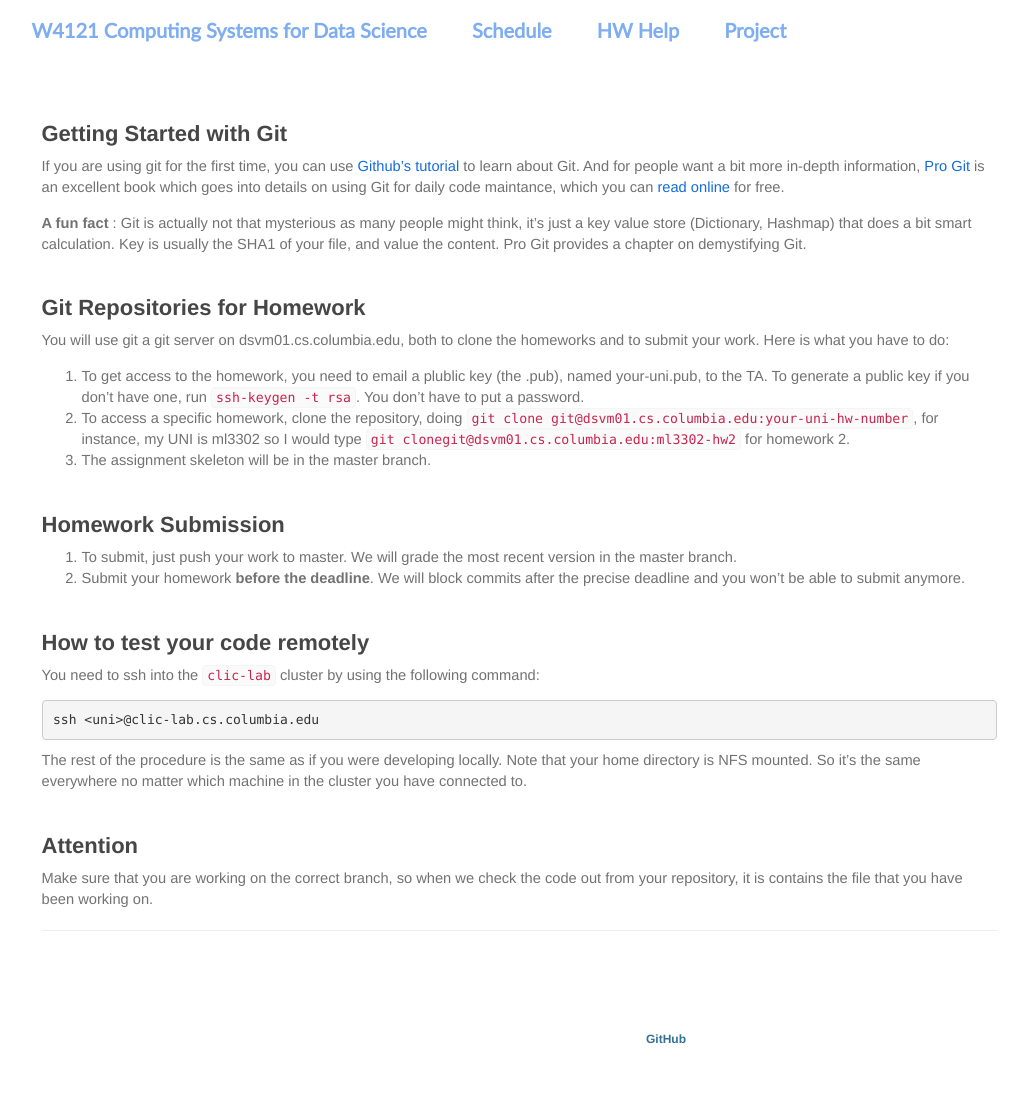
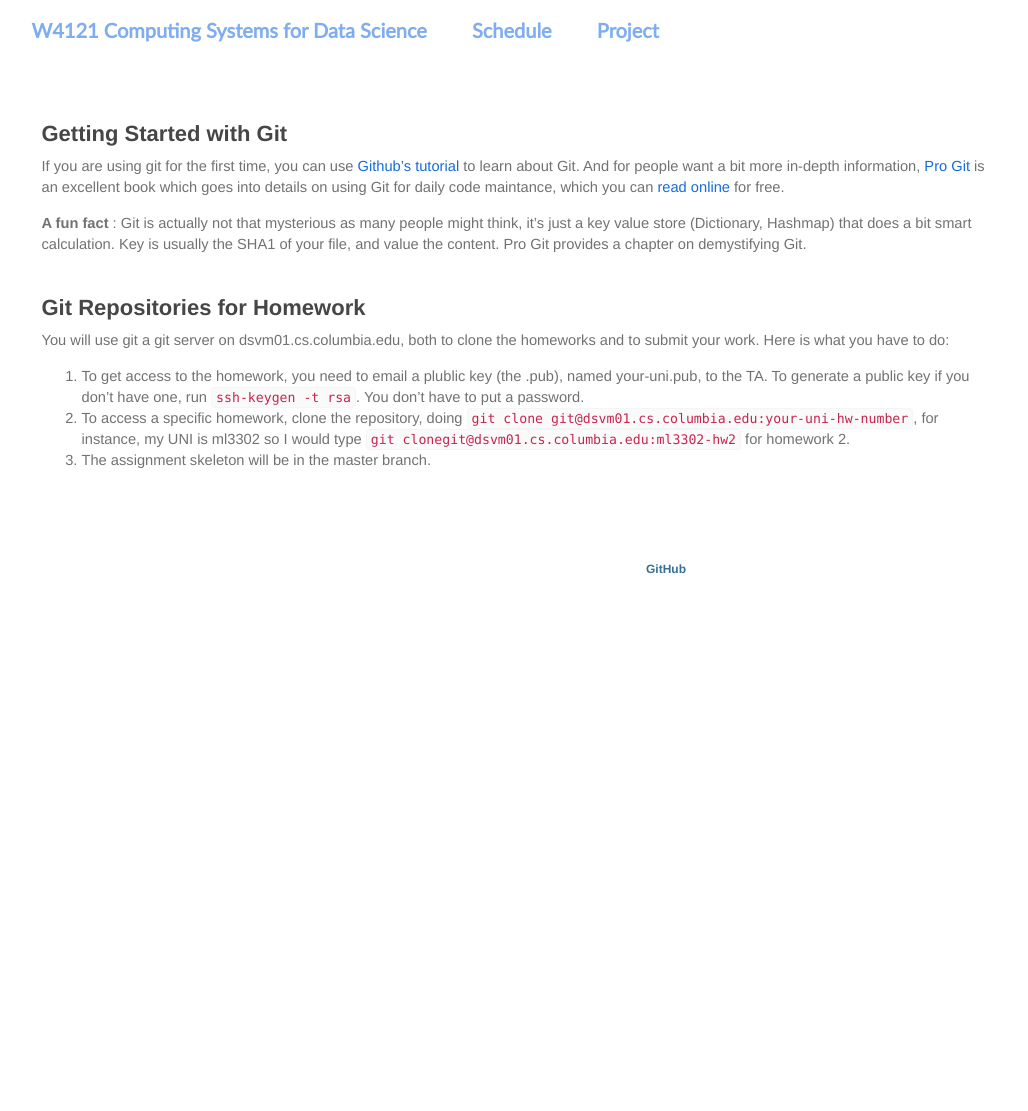
Before and after one commit to KnightMollo/w4121.github.io, a Jekyll site: the page built from homework.md, in a window 1280 px wide. Shown: the whole page, without its empty margins (121-1149 px from the left). Built offline with Jekyll 4.4.1, drawn with Linux system fonts in a browser that asks for light colours; our own code applies the rules of GitHub Pages for plain Markdown files; after the commit the page ends 900 px from its top, so only the background shows below that.

Commit message:
updated website

```diff
--- a/_layouts/page.html
+++ b/_layouts/page.html
@@ -20,7 +20,7 @@
   <div class="col-md-10 nav">
     <a href="./">{{site.title}}</a>
     <a href="./schedule" >Schedule</a>
-    <a href="./homework" >HW Help</a>
+    <!--<a href="./homework" >HW Help</a>-->
     <a href="./proposals" >Project</a>
     <!--<a href="./4-policies" >Policies</a>-->
   </div>
--- a/homework.md
+++ b/homework.md
@@ -18,6 +18,7 @@ Here is what you have to do:
 2. To access a specific homework, clone the repository, doing `git clone git@dsvm01.cs.columbia.edu:your-uni-hw-number`, for instance, my UNI is ml3302 so I would type `git clonegit@dsvm01.cs.columbia.edu:ml3302-hw2` for homework 2.
 3. The assignment skeleton will be in the master branch.
 
+<!--
 ## Homework Submission
 
 1. To submit, just push your work to master. We will grade the most recent
@@ -37,8 +38,8 @@ The rest of the procedure is the same as if you were developing locally. Note th
 
 ## Attention
 Make sure that you are working on the correct branch, so when we check the code out from your repository, it is contains the file that you have been working on.
+-->
 
-______
 
 [1]: http://git-scm.com/book
 [2]: http://try.github.io
```
